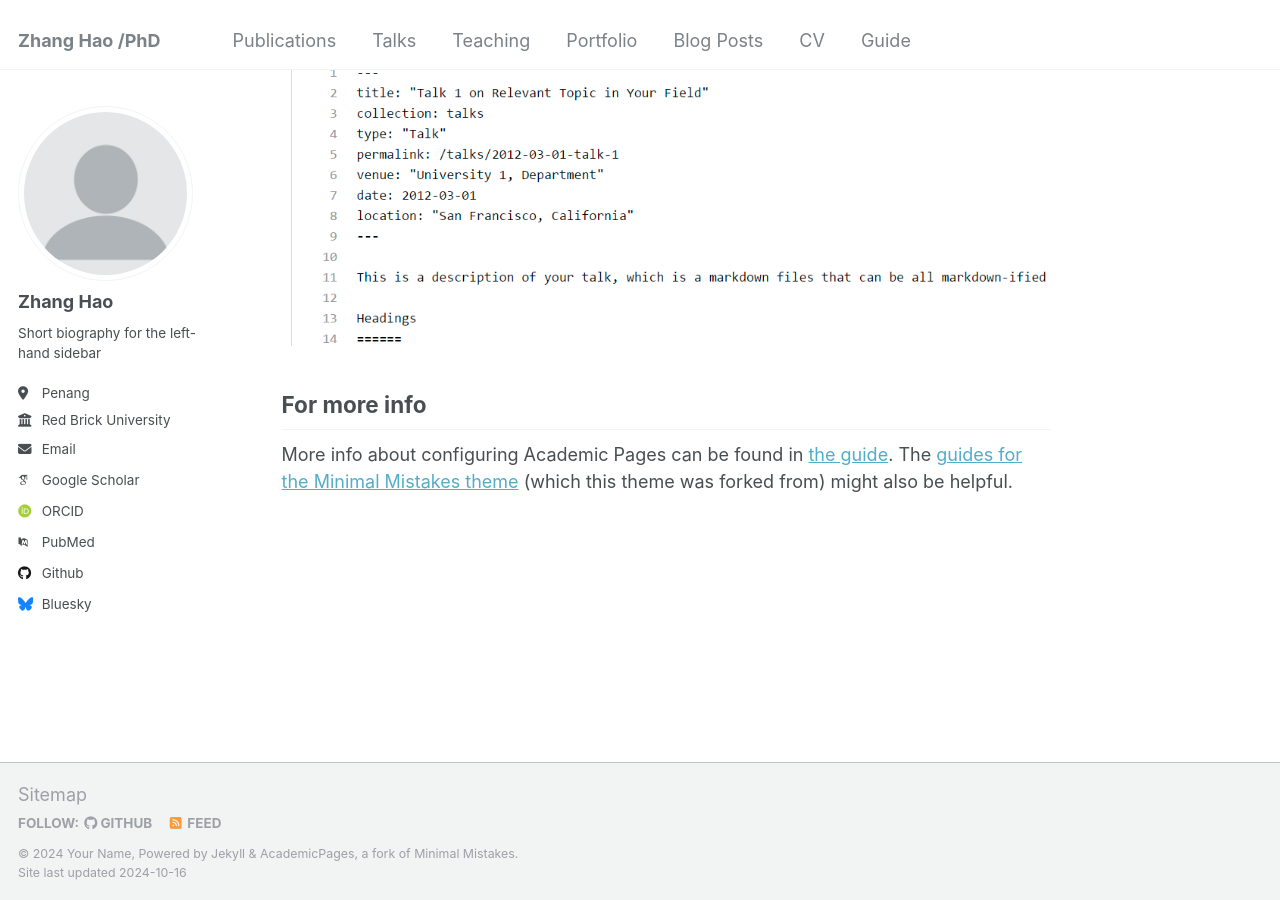
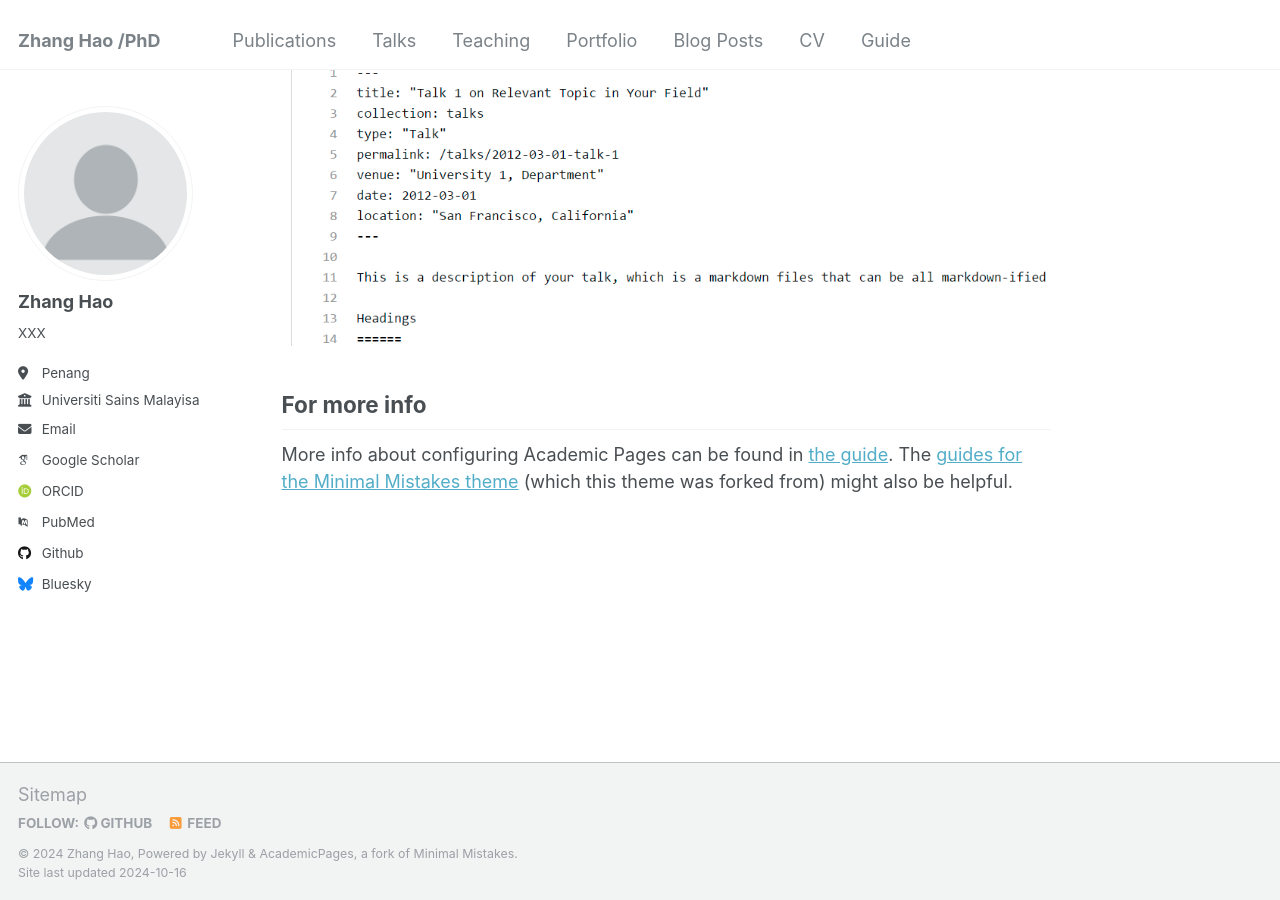
Before and after one commit to sydmou/sydmou.github.io, a Jekyll site: the page built from _pages/about.md, in a window 1280 px wide and 900 px high, scrolled down 2643 px. Built offline with Jekyll 4.4.1, drawn with Linux system fonts in a browser that asks for light colours; some web fonts are replaced.

Commit message:
Update _config.yml

```diff
--- a/_config.yml
+++ b/_config.yml
@@ -10,7 +10,7 @@
 locale                   : "en-US"
 title                    : "Zhang Hao /PhD"
 title_separator          : "-"
-name                     : &name "Your Name"
+name                     : &name "Zhang Hao"
 description              : &description "personal description"
 url                      : https://sydmou.github.io # the base hostname & protocol for your site e.g. "https://mmistakes.github.io"
 baseurl                  : "" # the subpath of your site, e.g. "/blog"
@@ -24,9 +24,9 @@ author:
   avatar           : "profile.png"
   name             : "Zhang Hao"
   pronouns         : # example: "she/her"
-  bio              : "Short biography for the left-hand sidebar"
+  bio              : "XXX"
   location         : "Penang"
-  employer         : "Red Brick University"
+  employer         : "Universiti Sains Malayisa"
   uri              : # URL
   email            : "zhanghaousm@gmail.com"
 
```
